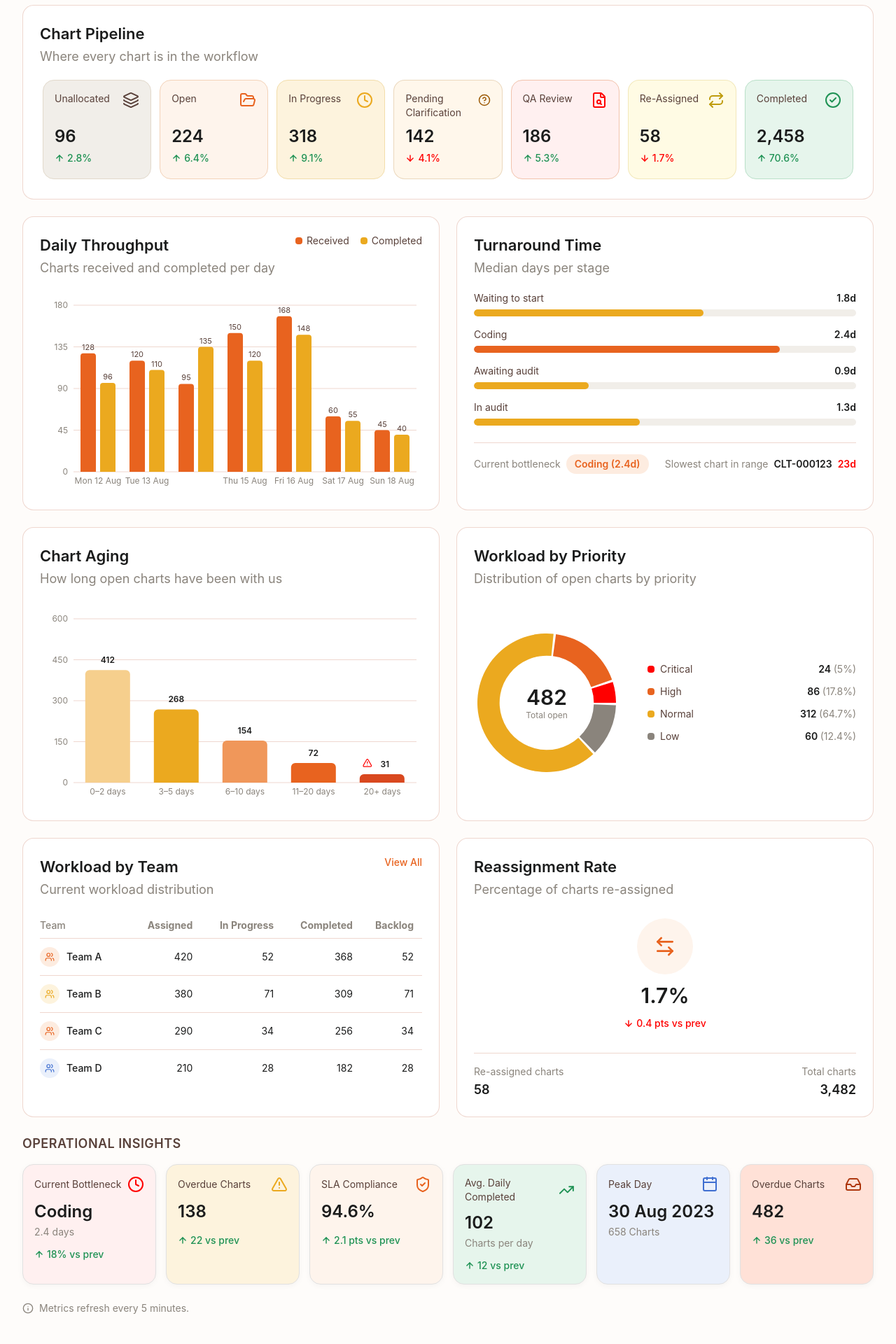
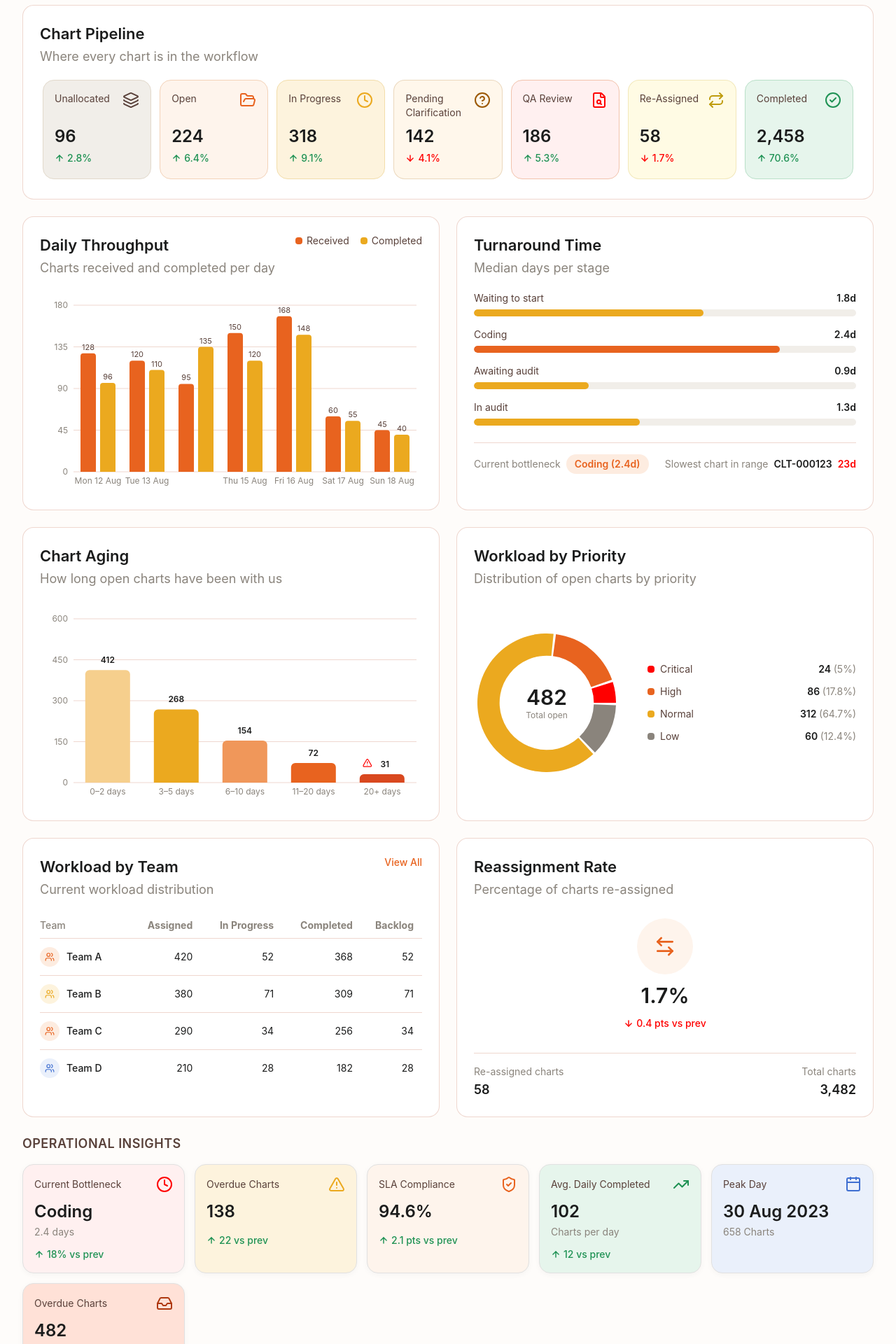
Before and after one commit to VenkatEchoIT/EHSClientDashboard, a React (Vite) app: page / in a window 1280 px wide. Shown: the part 500-2420 px from the top of the page at 70% size. Built offline with nearby package versions, Linux system fonts and the light colour scheme.

Commit message:
Icon changes

```diff
--- a/src/components/operations/OperationalInsights.tsx
+++ b/src/components/operations/OperationalInsights.tsx
@@ -5,7 +5,7 @@ export function OperationalInsights() {
   return (
     <section>
       <h2 className="text-[18px] font-semibold tracking-wide text-[var(--color-ink-soft)]">OPERATIONAL INSIGHTS</h2>
-      <div className="mt-4 grid grid-cols-2 gap-3.5 sm:grid-cols-3 lg:grid-cols-6">
+      <div className="mt-4 grid grid-cols-2 gap-3.5 sm:grid-cols-3 lg:grid-cols-5">
         {insightData.map((insight) => (
           <InsightCard key={insight.id} data={insight} />
         ))}
--- a/src/components/operations/PipelineCard.tsx
+++ b/src/components/operations/PipelineCard.tsx
@@ -84,13 +84,13 @@ export function PipelineCard({ stage }: { stage: PipelineStageData }) {
       className={`flex min-w-0 flex-1 flex-col justify-between rounded-2xl border ${tone.border} ${tone.bg} p-4`}
     >
       {/* Label + Icon */}
-      <div className="flex items-start justify-between">
+      <div className="flex items-start justify-between gap-2">
         <p className="text-sm text-[var(--color-ink-soft)]">
           {stage.label}
         </p>
 
         <Icon
-          className={`h-6 w-6 ${tone.icon}`}
+          className={`h-6 w-6 shrink-0 ${tone.icon}`}
           strokeWidth={2}
           aria-hidden="true"
         />
--- a/src/components/quality/QualityInsightCard.tsx
+++ b/src/components/quality/QualityInsightCard.tsx
@@ -40,14 +40,21 @@ export function QualityInsightCard({ data }: { data: QualityInsightCardData }) {
 
   return (
     <div className={`flex flex-col gap-3 rounded-2xl border border-[#e1e1e1] ${tone.bg} p-4 shadow-[0_2px_8px_rgba(0,0,0,0.04)]`}>
-      <div className="flex items-center justify-between">
-        <p className="text-sm text-[var(--color-ink-soft)]">{data.label}</p>
-        <Icon
-          className={`${data.icon === "clock" ? "h-8 w-8" : "h-6 w-6"} ${tone.icon}`}
-          strokeWidth={2}
-          aria-hidden="true"
-        />
-      </div>
+      <div className="flex items-start justify-between gap-2">
+          <p className="min-w-0 flex-1 text-sm text-[var(--color-ink-soft)]">
+            {data.label}
+          </p>
+
+          <Icon
+            className={`shrink-0 ${
+              data.icon === "clock"
+                ? "h-[26px] w-[26px] sm:h-6 sm:w-6"
+                : "h-6 w-6"
+            } ${tone.icon}`}
+            strokeWidth={2}
+            aria-hidden="true"
+          />
+        </div>
       <div>
         <p className="mb-1 text-[24px] font-semibold leading-tight text-[var(--color-ink)]">{data.value}</p>
         {data.supporting && <p className="text-sm text-[var(--color-ink-muted)]">{data.supporting}</p>}
```
